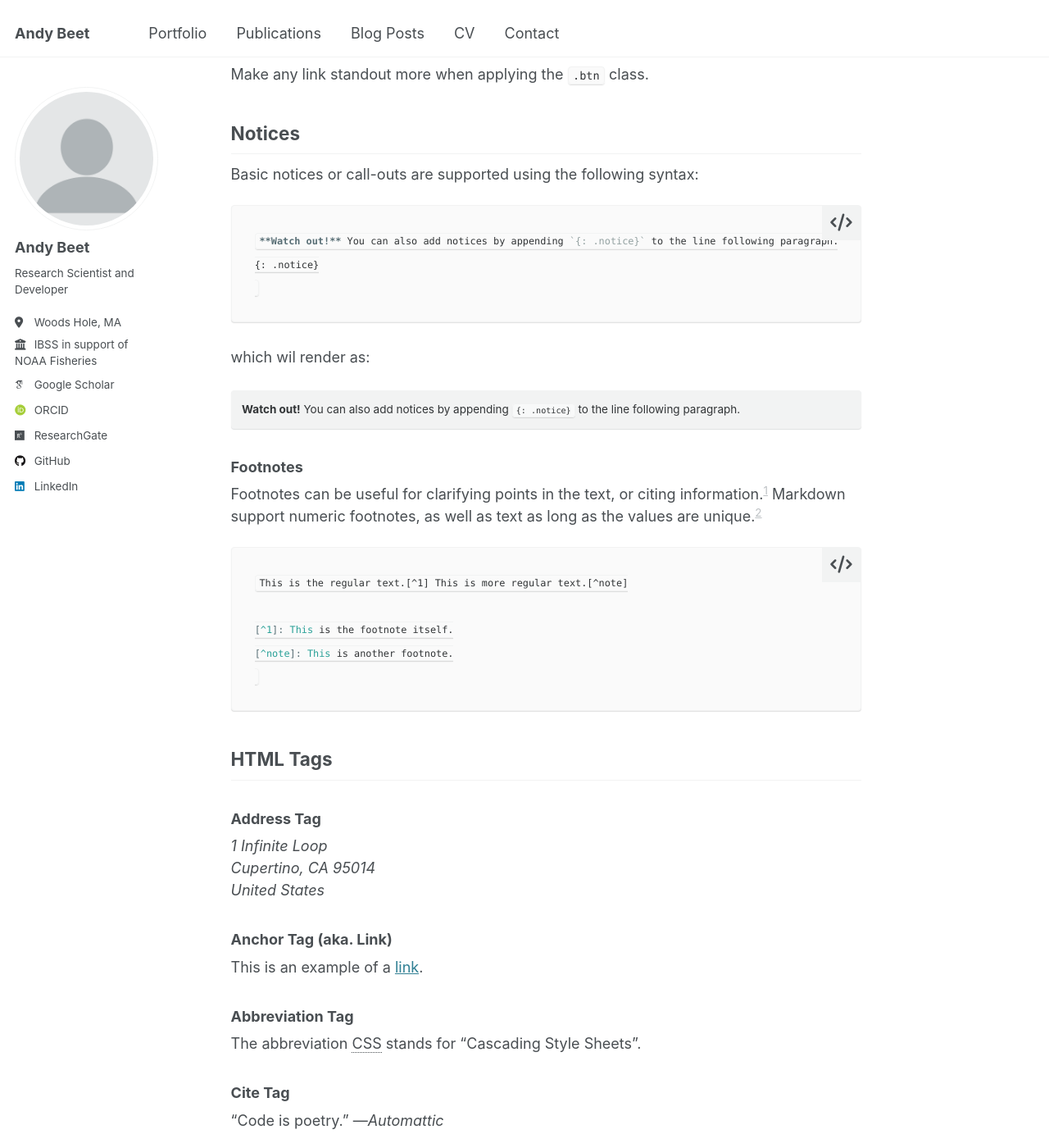
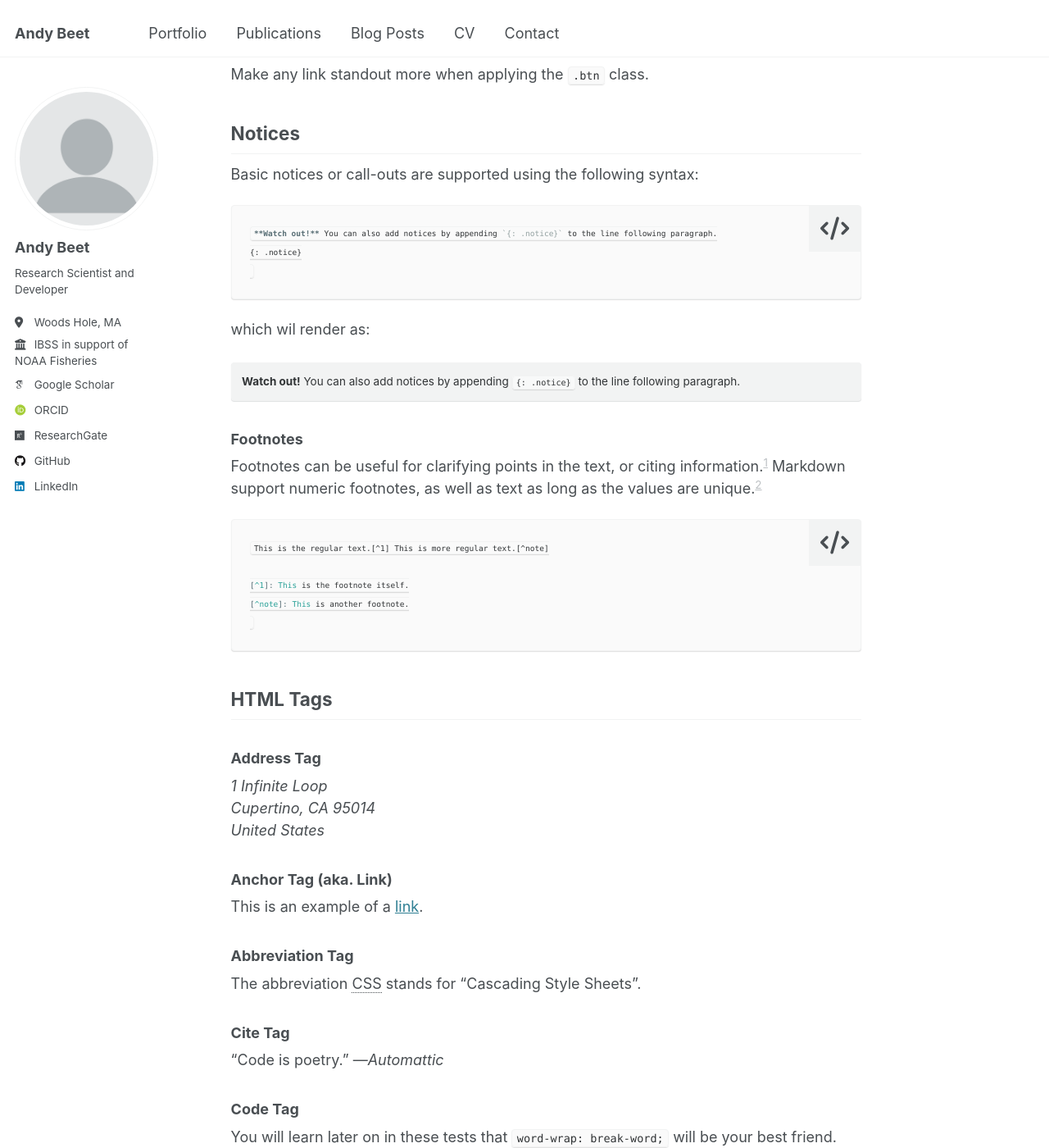
Before and after one commit to andybeet/website, a Jekyll site: the page built from _pages/markdown.md, in a window 1280 px wide and 1400 px high, scrolled down 4566 px. Shown: the whole window at 82% size. Built offline with Jekyll 4.4.1, drawn with Linux system fonts in a browser that asks for light colours; emoji names are drawn with the system emoji font; some web fonts are replaced.

```diff
--- a/_sass/_syntax.scss
+++ b/_sass/_syntax.scss
@@ -10,7 +10,7 @@ div.highlighter-rouge, figure.highlight {
   border-radius: $border-radius;
   background-color: var(--global-code-background-color);
   box-shadow: $box-shadow;
-  font-size: $type-size-3;
+  font-size: $type-size-4;
 
   &:before {
     position: absolute;
@@ -20,7 +20,7 @@ div.highlighter-rouge, figure.highlight {
     background-color: mix(#fff, #7a8288, 90%);
     content: "\f121";
     font-family: "Font Awesome 6 Free" !important;
-    font-size: $type-size-6;
+    font-size: $type-size-4;
     line-height: 1;
     text-transform: none;
     speak: none;
```
